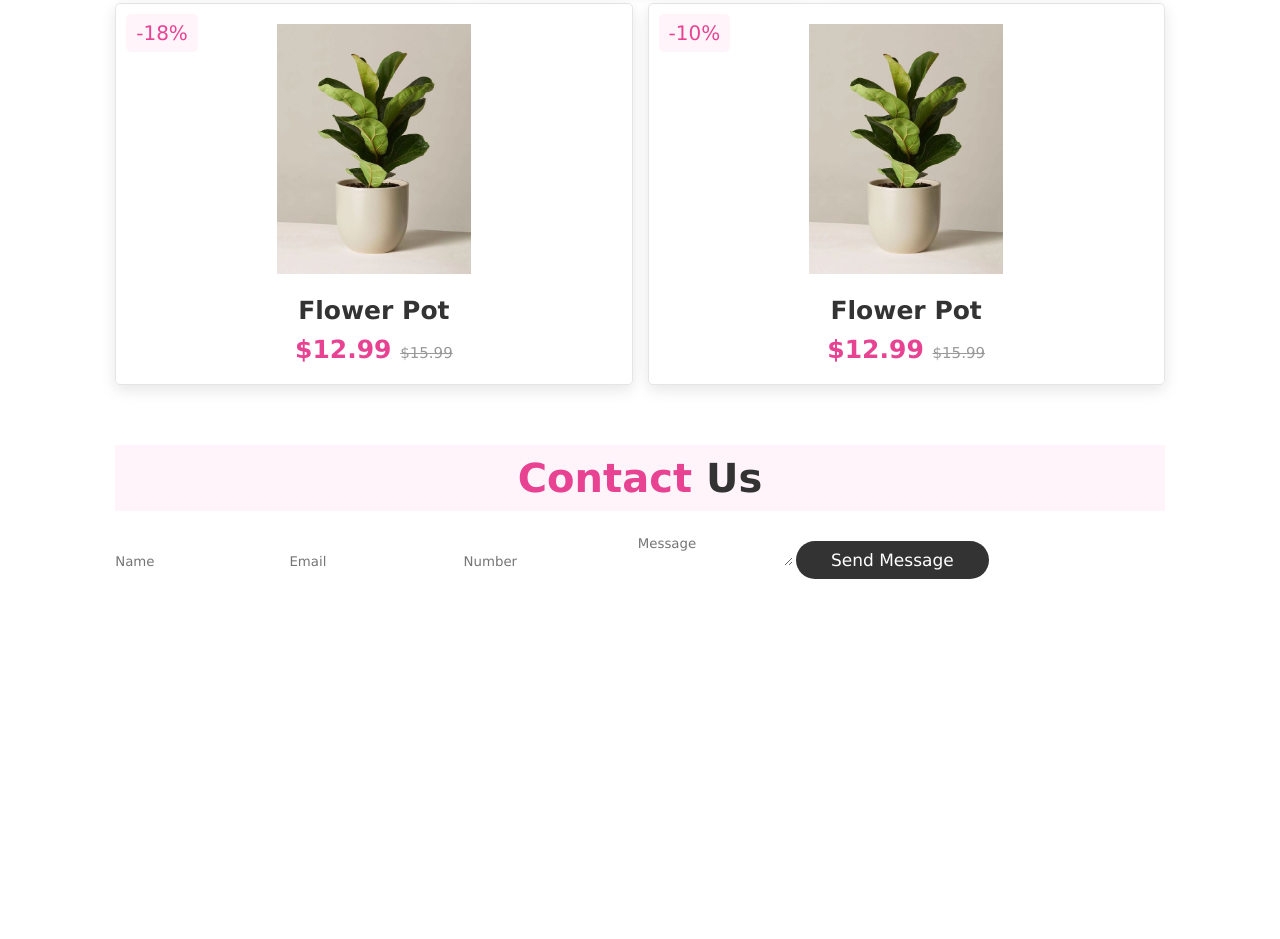
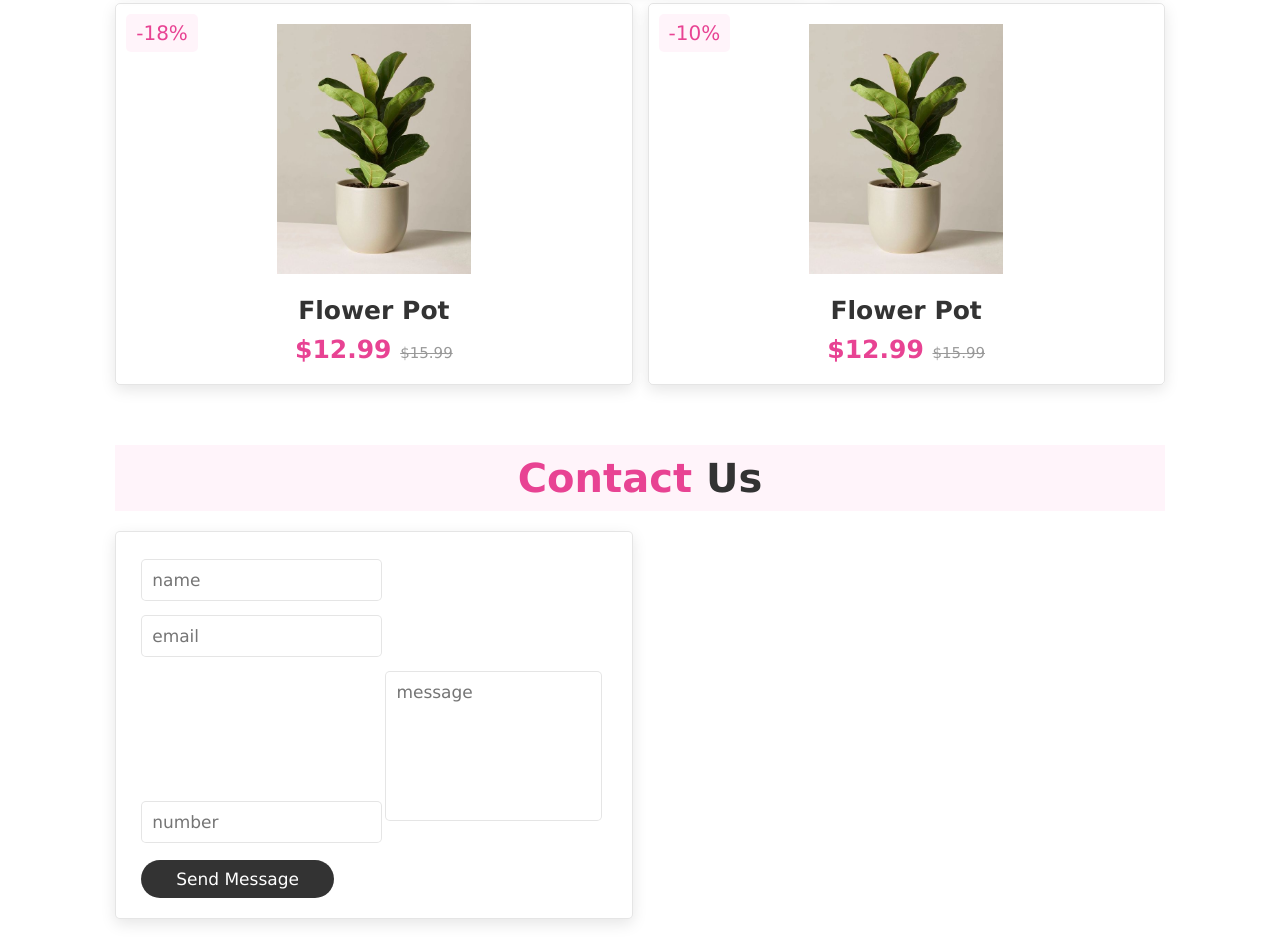
Before and after one commit to Po7a70/Po7a70.github.io, a plain HTML site: page index.html in a window 1280 px wide. Shown: the part 2393-3332 px from the top of the page. Before the commit the page ends 3003 px from the top, so only its background shows below. Drawn offline with Linux system fonts and the light colour scheme.

Commit message:
Update style.css

```diff
--- a/style.css
+++ b/style.css
@@ -334,7 +334,47 @@ header .fa-bars{
     text-decoration: line-through;
 }
 
+.contact .row{
+    display: flex;
+    flex-wrap: wrap;
+    gap: 1.5rem;
+}
 
+.contact .row form{
+    flex: 1 1 40rem;
+    padding: 2rem 2.5rem;
+    box-shadow: 0 .5rem 1.5rem  rgba(0,0,0,.1);
+    border: .1rem solid rgba(0,0,0,.1);
+    background: #fff;
+    border-radius: .5rem;
+}
+
+.contact .row .image{
+    flex: 1 1 40rem;
+}
+
+.contact .row .image img{
+    width: 100%;
+}
+
+.contact .row form .box{
+    padding: 1rem;
+    font-size: 1.7rem;
+    color: #333;
+    text-transform: none;
+    border: .1rem solid rgba(0,0,0,.1);
+    border-radius: .5rem;
+    margin: .7rem 0;
+}
+
+.contact .row form .box:focus{
+    border-color:  var(--pink);
+}
+
+.contact .row form textarea{
+    height: 15rem;
+    resize: none;
+}
 
 
 
```
